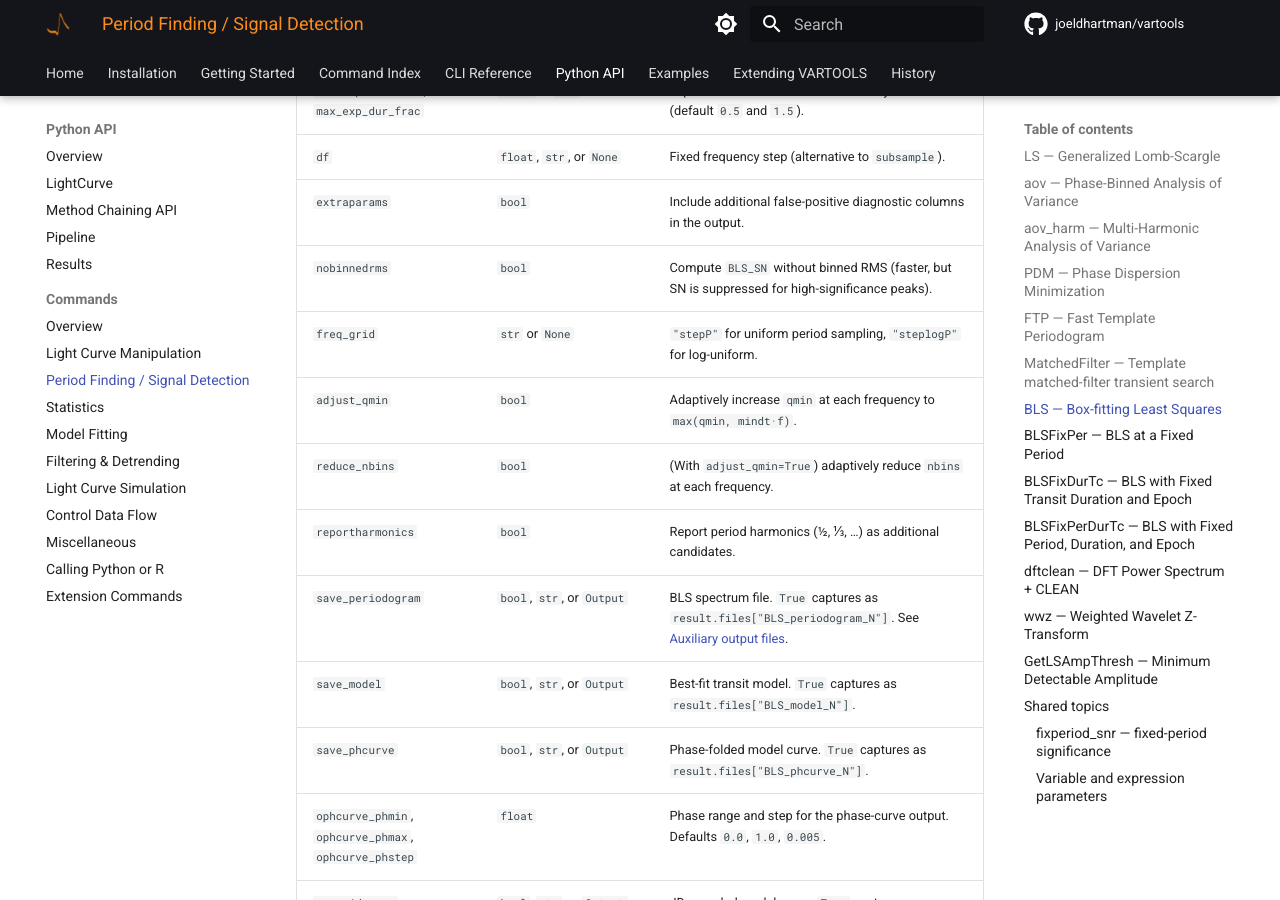
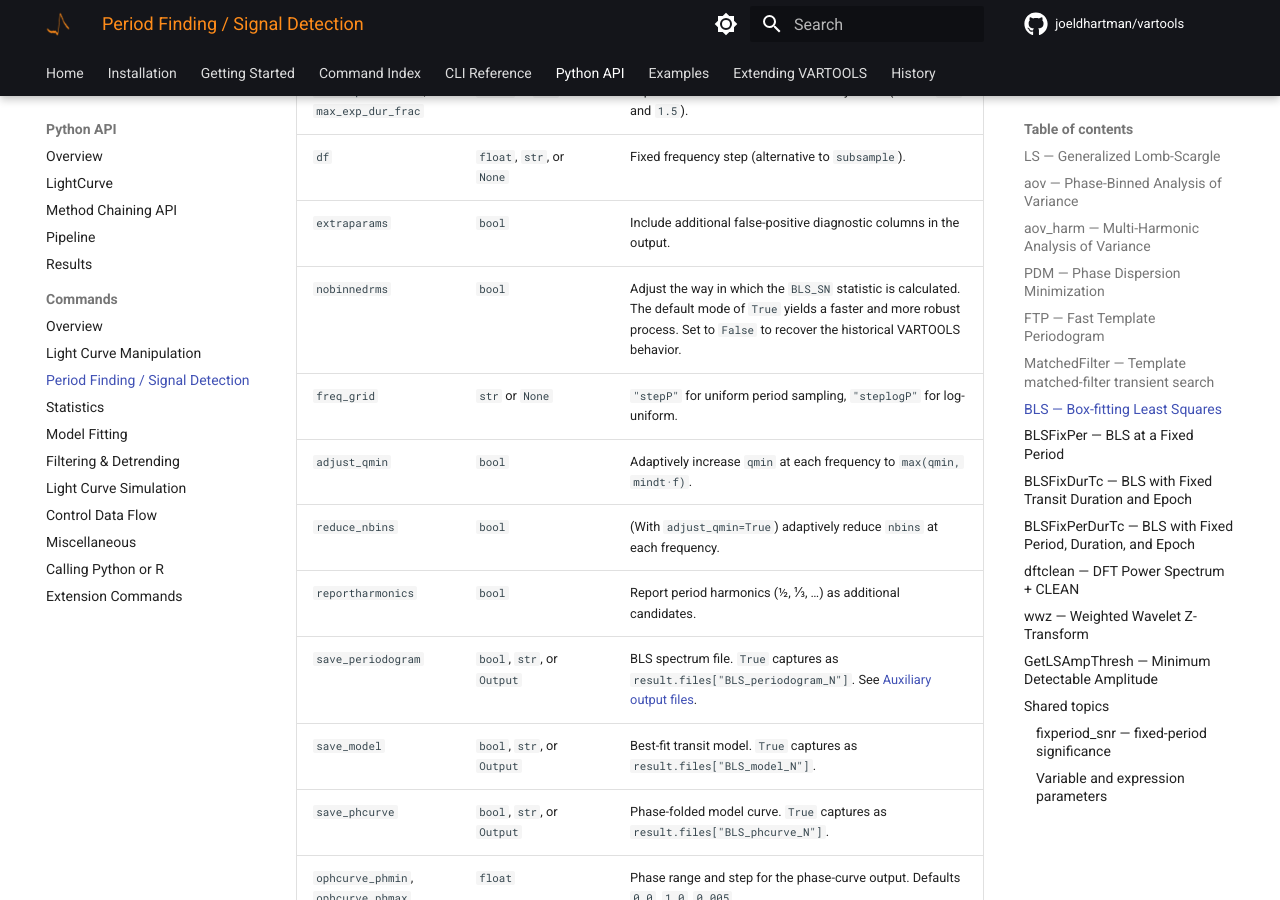
Before and after one commit to joeldhartman/vartools-site, an MkDocs documentation site: the page built from docs/python/commands/period-finding.md, in a window 1280 px wide and 900 px high, scrolled down 24465 px. Built offline with MkDocs 1.6.1 and Material for MkDocs 9.7.7, drawn with Linux system fonts in a browser that asks for light colours; comment, search, counter and statistics services are not loaded; the version menu is left out.

Commit message:
docs: cmd.BLS default nobinnedrms=True
Co-Authored-By: Claude Opus 4.7 (1M context) <noreply@anthropic.com>

```diff
--- a/docs/python/commands/period-finding.md
+++ b/docs/python/commands/period-finding.md
@@ -653,7 +653,7 @@ cmd.BLS(minper, maxper, rmin=0.01, rmax=0.1, nbins=200,
         qmin=None, qmax=None,
         density_mode=False, stellar_density=None,
         min_exp_dur_frac=0.5, max_exp_dur_frac=1.5,
-        df=None, extraparams=False, nobinnedrms=False,
+        df=None, extraparams=False, nobinnedrms=True,
         freq_grid=None, adjust_qmin=False, reduce_nbins=False,
         reportharmonics=False,
         save_periodogram=False, save_model=False,
@@ -692,7 +692,7 @@ CLI equivalent: [`-BLS`](../../cli/period-finding.md#-bls-box-fitting-least-squa
 | `min_exp_dur_frac`, `max_exp_dur_frac` | `float` or `str` | Expected-duration fractions for density mode (default `0.5` and `1.5`). |
 | `df` | `float`, `str`, or `None` | Fixed frequency step (alternative to `subsample`). |
 | `extraparams` | `bool` | Include additional false-positive diagnostic columns in the output. |
-| `nobinnedrms` | `bool` | Compute `BLS_SN` without binned RMS (faster, but SN is suppressed for high-significance peaks). |
+| `nobinnedrms` | `bool` | Adjust the way in which the `BLS_SN` statistic is calculated.  The default mode of `True` yields a faster and more robust process.  Set to `False` to recover the historical VARTOOLS behavior. |
 | `freq_grid` | `str` or `None` | `"stepP"` for uniform period sampling, `"steplogP"` for log-uniform. |
 | `adjust_qmin` | `bool` | Adaptively increase `qmin` at each frequency to `max(qmin, mindt·f)`. |
 | `reduce_nbins` | `bool` | (With `adjust_qmin=True`) adaptively reduce `nbins` at each frequency. |
```
